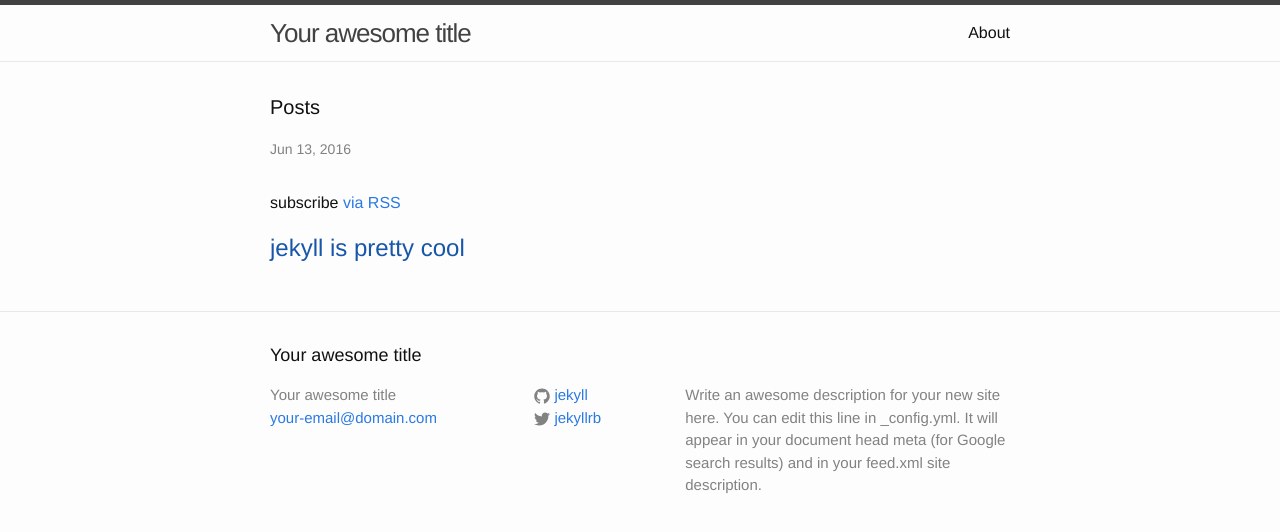
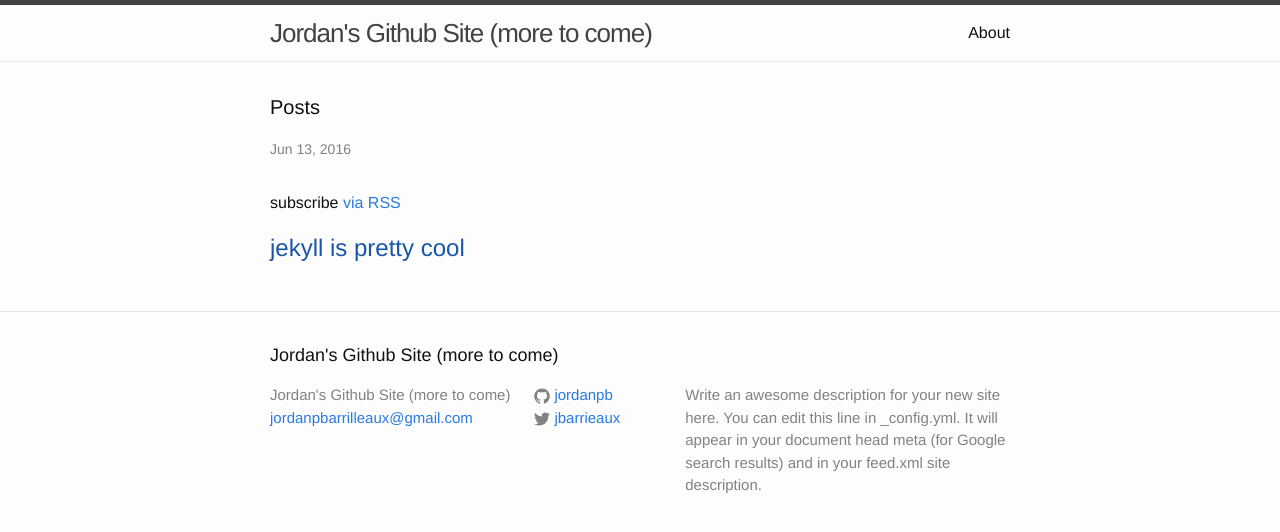
Before and after one commit to Jordanpb/codeacademyTest, a Jekyll site: the page built from index.html, in a window 1280 px wide. Shown: the top 532 px of the page. Built offline with Jekyll 4.4.1, drawn with Linux system fonts in a browser that asks for light colours.

Commit message:
Update _config.yml

```diff
--- a/_config.yml
+++ b/_config.yml
@@ -6,16 +6,16 @@
 # 'jekyll serve'. If you change this file, please restart the server process.
 
 # Site settings
-title: Your awesome title
-email: your-email@domain.com
+title: Jordan's Github Site (more to come)
+email: jordanpbarrilleaux@gmail.com
 description: > # this means to ignore newlines until "baseurl:"
   Write an awesome description for your new site here. You can edit this
   line in _config.yml. It will appear in your document head meta (for
   Google search results) and in your feed.xml site description.
 baseurl: "" # the subpath of your site, e.g. /blog
-url: "http://yourdomain.com" # the base hostname & protocol for your site
-twitter_username: jekyllrb
-github_username:  jekyll
+url: "http://jordanbarrilleaux.com" # the base hostname & protocol for your site
+twitter_username: jbarrieaux
+github_username:  jordanpb
 
 # Build settings
 markdown: kramdown
```
